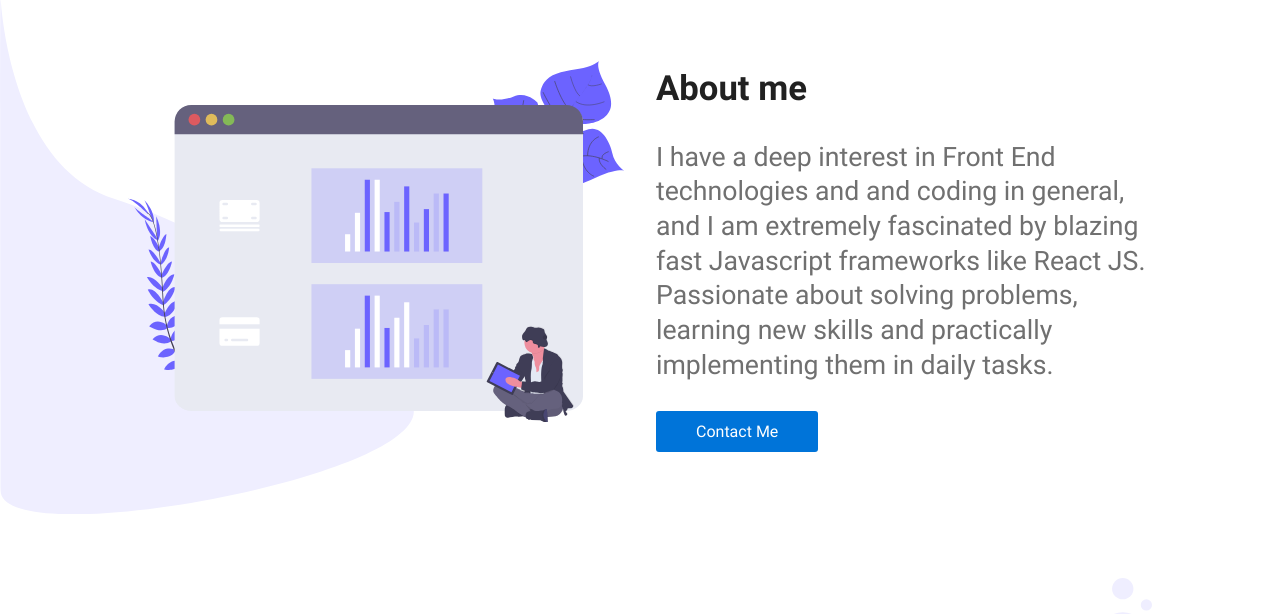
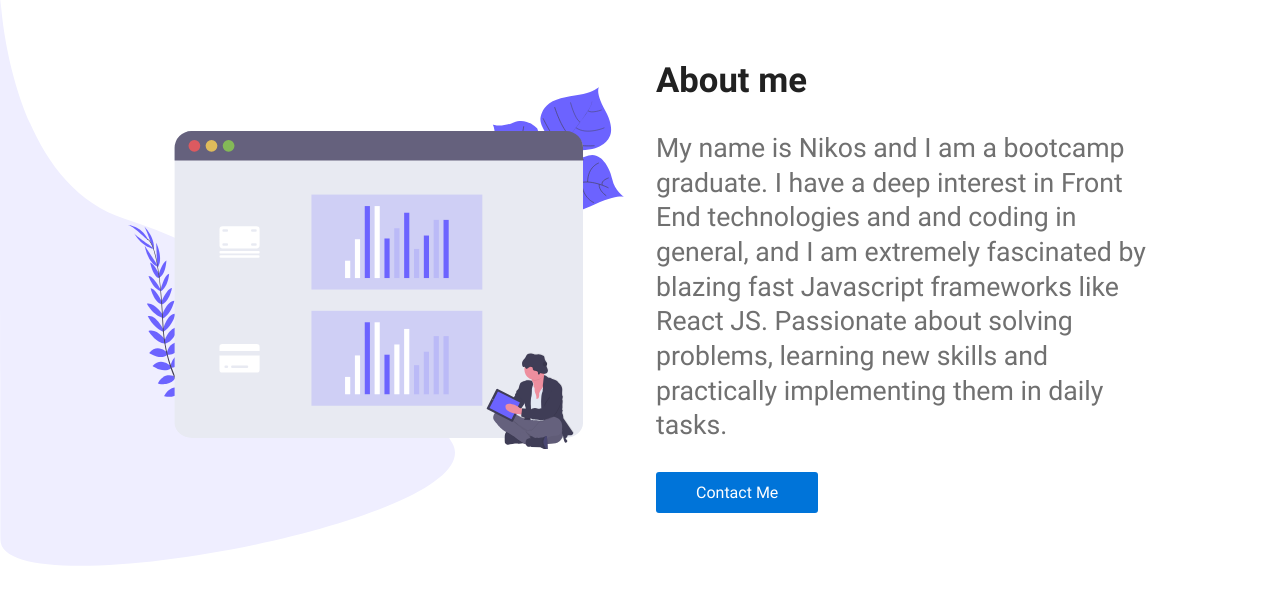
Before and after one commit to spiropoulos94/MyPortfolio, a Gatsby site: page / in a window 1280 px wide. Shown: the part 1402-2016 px from the top of the page. Built offline with nearby package versions, Linux system fonts and the light colour scheme; Gatsby itself is replaced by a stand-in of ours.

Commit message:
Update index.jsx

```diff
--- a/src/components/landing/Skills/index.jsx
+++ b/src/components/landing/Skills/index.jsx
@@ -13,9 +13,9 @@ export const Skills = () => (
       <Details>
         <h1>About me</h1>
         <p>
-          I have a deep interest in Front End technologies and and coding in general, and I am extremely fascinated by
-          blazing fast Javascript frameworks like React JS. Passionate about solving problems, learning new skills and
-          practically implementing them in daily tasks.
+          My name is Nikos and I am a bootcamp graduate. I have a deep interest in Front End technologies and and coding
+          in general, and I am extremely fascinated by blazing fast Javascript frameworks like React JS. Passionate
+          about solving problems, learning new skills and practically implementing them in daily tasks.
         </p>
         <Button as={AnchorLink} href="#contact">
           Contact Me
```
